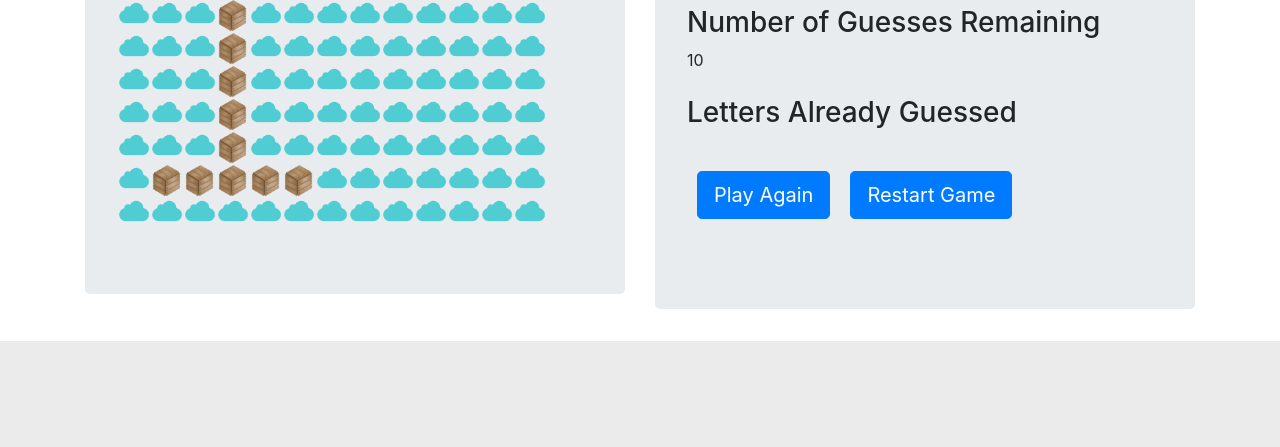
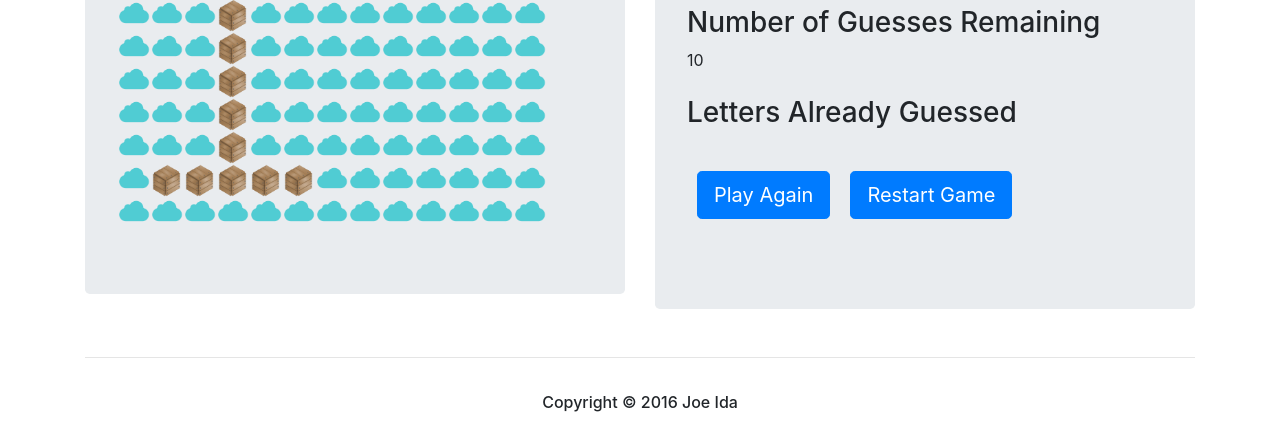
Before and after one commit to joeida/Hangman, a PHP site: page / in a window 1280 px wide. Shown: the part 653-1100 px from the top of the page. Before the commit the page ends 994 px from the top, so only its background shows below. Run offline with PHP 8.4, Linux system fonts and the light colour scheme; some libraries are stand-ins or nearby versions; some web fonts are replaced.

Commit message:
Added footer

```diff
--- a/assets/css/style.css
+++ b/assets/css/style.css
@@ -8,6 +8,13 @@
   color: yellow;
   font-size: 50px;
   font-weight: bold;
+}
+
+/* Footer */
+#footer {
+  margin: 35px auto;
+  font-size: 16px;
+  text-align: center;
 }
 
 /* Game Output */
--- a/index.html
+++ b/index.html
@@ -159,6 +159,18 @@
     <!-- container for displaying losing text -->
     <div id="winningTextOutput"></div>
 
+    <!-- container for footer -->
+    <footer>
+      <div class="container">
+        <div class="row">
+          <div class="col-sm-12">
+            <hr>
+            <h3 id="footer">Copyright &copy; 2016 Joe Ida</h3>
+          </div><!-- end col-sm-12 -->
+        </div><!-- end row -->
+      </div><!-- end container -->
+    </footer><!-- end footer -->
+
     <!-- Bootstrap Javascript -->
     <script src="https://ajax.googleapis.com/ajax/libs/jquery/1.11.3/jquery.min.js"></script>
     <script src="bootstrap-3.3.6-dist/js/bootstrap.min.js"></script>
```
